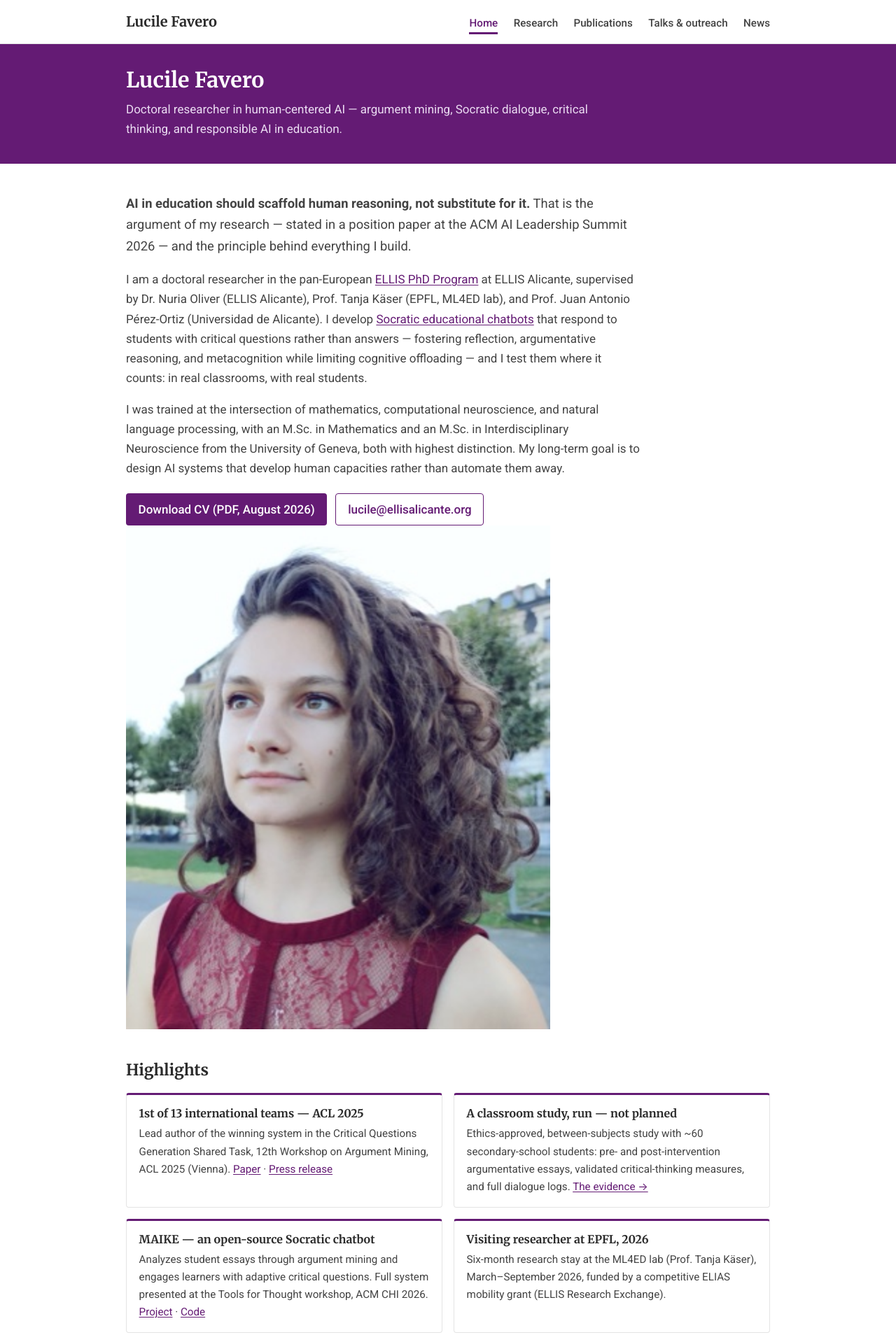
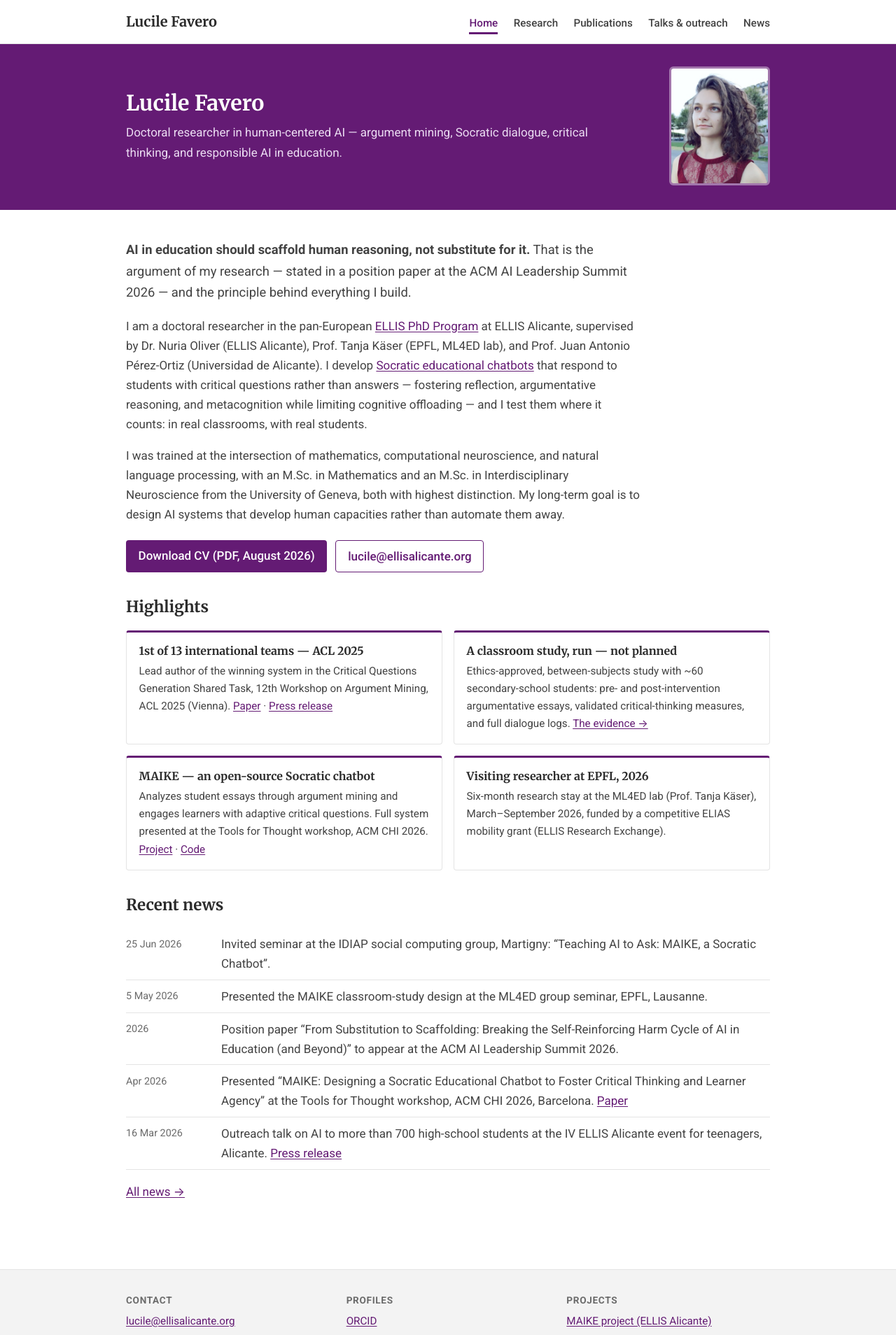
Before and after one commit to lucilefavero/lucilefavero.github.io, a Jekyll site: the page built from index.html, in a window 1280 px wide. Shown: the top 1908 px of the page at 70% size. Built offline with Jekyll 4.4.1, drawn with Linux system fonts in a browser that asks for light colours.

Commit message:
Move portrait into the home banner, smaller
Photo (9rem desktop / 6.5rem mobile, white keyline) sits in the purple
banner next to the name; the intro becomes a single text column.

Co-Authored-By: Claude Fable 5 <noreply@anthropic.com>

```diff
--- a/_layouts/default.html
+++ b/_layouts/default.html
@@ -32,9 +32,19 @@
 
 {% if page.banner_title %}
 <div class="banner">
-  <div class="wrap">
-    <h1>{{ page.banner_title }}</h1>
-    {% if page.banner_sub %}<p class="banner-sub">{{ page.banner_sub }}</p>{% endif %}
+  <div class="wrap banner-inner">
+    <div>
+      <h1>{{ page.banner_title }}</h1>
+      {% if page.banner_sub %}<p class="banner-sub">{{ page.banner_sub }}</p>{% endif %}
+    </div>
+    {% if page.banner_photo %}
+    <img class="banner-photo"
+         src="{{ '/assets/img/lucile-favero-360.jpg' | relative_url }}"
+         srcset="{{ '/assets/img/lucile-favero-360.jpg' | relative_url }} 360w, {{ '/assets/img/lucile-favero.jpg' | relative_url }} 606w"
+         sizes="(max-width: 44rem) 6.5rem, 9rem"
+         width="303" height="360"
+         alt="Portrait of Lucile Favero">
+    {% endif %}
   </div>
 </div>
 {% endif %}
--- a/index.html
+++ b/index.html
@@ -33,13 +34,6 @@ banner_sub: >-
       <a class="btn" href="{{ site.cv_path | relative_url }}">Download CV (PDF, {{ site.cv_updated }})</a>
       <a class="btn-ghost" href="mailto:{{ site.email }}">{{ site.email }}</a>
     </div>
-  </div>
-  <div class="intro-photo">
-    <img src="{{ '/assets/img/lucile-favero.jpg' | relative_url }}"
-         srcset="{{ '/assets/img/lucile-favero-360.jpg' | relative_url }} 360w, {{ '/assets/img/lucile-favero.jpg' | relative_url }} 606w"
-         sizes="(max-width: 44rem) 13rem, 15rem"
-         width="606" height="720"
-         alt="Portrait of Lucile Favero">
   </div>
 </div>
 
```
Also changed, not shown: other parts of index.html (+1 -0 lines).
